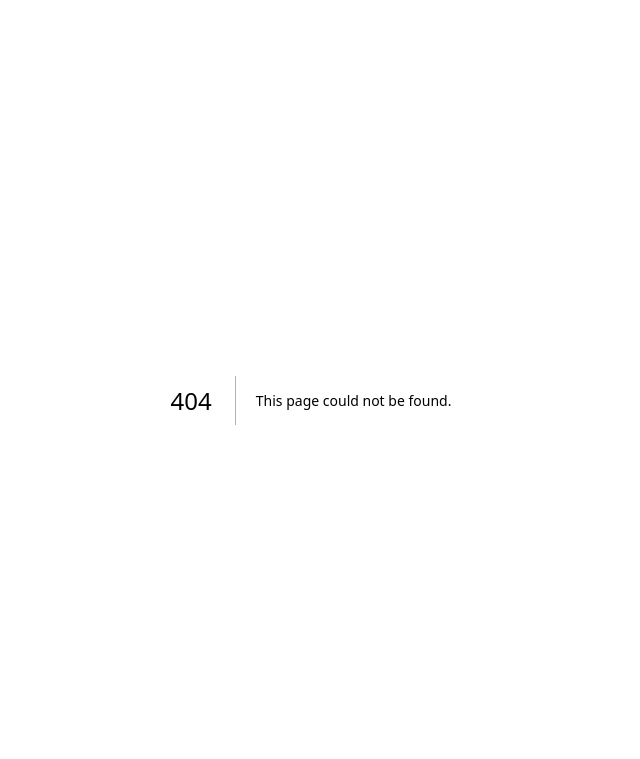
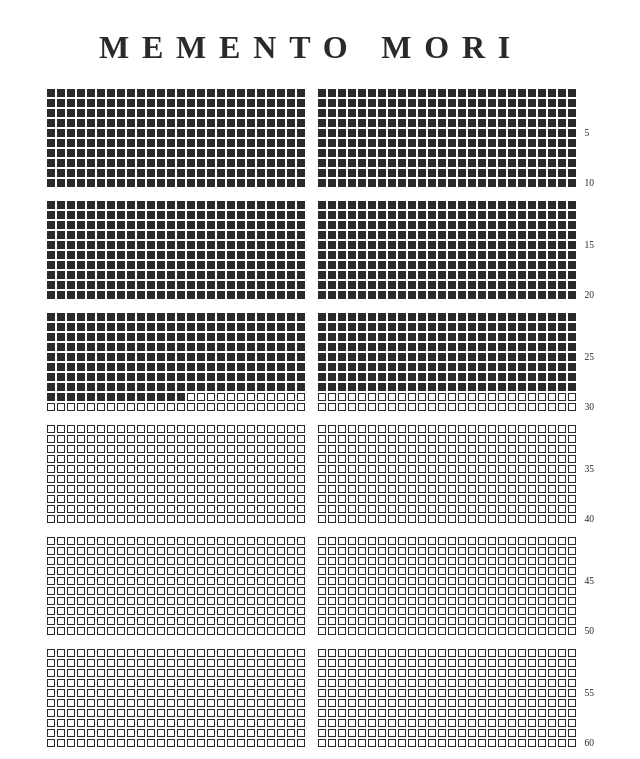
Before and after one commit to mddwav/morirecolor, a Next.js app: page /calendar in a window 1280 px wide. Before the commit this address had no page. Shown: the top 759 px of the page, without its empty margins (329-969 px from the left). Built offline with nearby package versions, Linux system fonts and the light colour scheme.

Commit message:
Second commit

```diff
--- /dev/null
+++ b/components/Calendar.tsx
@@ -0,0 +1,45 @@
+import { cellSize } from "../constants";
+import WeekRow from "./WeekRow";
+
+type CalendarProps = {
+  yearsToLive: number;
+  yearsAndWeeksSinceBirth: [number, number];
+};
+
+function getFillIndex(yearIndex: number, weekIndex: number, index: number) {
+  if (index > yearIndex) return 0;
+
+  if (index < yearIndex) return 52;
+
+  return weekIndex;
+}
+
+export default function Calendar({
+  yearsToLive,
+  yearsAndWeeksSinceBirth: [yearIndex, weekIndex],
+}: CalendarProps) {
+  return (
+    <div className="calendar">
+      {[...Array(yearsToLive)].map((_, index) => {
+        const year = index + 1;
+        const label = year % 5 === 0 ? year : undefined;
+        const fillIndex = getFillIndex(yearIndex, weekIndex, index);
+
+        return (
+          <div className="week-row" key={index}>
+            <WeekRow label={label} fillIndex={fillIndex} />
+          </div>
+        );
+      })}
+      <style jsx>{`
+        .week-row:nth-child(10n) {
+          margin-bottom: ${cellSize * 2}px;
+        }
+
+        .calendar {
+          padding-bottom: 16px;
+        }
+      `}</style>
+    </div>
+  );
+}
--- /dev/null
+++ b/components/Theme.tsx
@@ -0,0 +1,19 @@
+type ThemeProps = {
+  children: React.ReactNode;
+};
+
+export default function Theme({ children }: ThemeProps) {
+  return (
+    <div className="container">
+      {children}
+      <style jsx>{`
+        .container {
+          display: flex;
+          justify-content: center;
+          align-items: center;
+          flex-direction: column;
+        }
+      `}</style>
+    </div>
+  );
+}
--- /dev/null
+++ b/components/WeekRow.tsx
@@ -0,0 +1,55 @@
+import { weeksInYear, cellSize, darkGrey } from "../constants";
+
+type WeekRowProps = {
+  label?: number;
+  fillIndex: number;
+};
+
+export default function WeekRow({ label, fillIndex }: WeekRowProps) {
+  return (
+    <div className="row">
+      {weeksInYear.map((_, index) => {
+        let classes = "week";
+
+        if (index < fillIndex) {
+          classes += " filled";
+        }
+
+        return <div className={classes} key={index} />;
+      })}
+      <label className="label">{label}</label>
+
+      <style jsx>{`
+        .week {
+          margin: 1px;
+          height: ${cellSize}px;
+          width: ${cellSize}px;
+          border: 1px solid ${darkGrey};
+        }
+
+        .week.filled {
+          background-color: ${darkGrey};
+        }
+
+        .row {
+          display: flex;
+          align-items: center;
+          position: relative;
+        }
+
+        .week:nth-child(26) {
+          margin-right: ${cellSize * 2}px;
+        }
+
+        .label {
+          position: absolute;
+          right: -32px;
+          text-align: left;
+          width: 24px;
+          font-size: 0.6em;
+          color: ${darkGrey};
+        }
+      `}</style>
+    </div>
+  );
+}
--- /dev/null
+++ b/constants.ts
@@ -0,0 +1,57 @@
+export const cellSize = 6;
+export const darkGrey = "#2a2a2a";
+
+export const weeksInYear = [
+  {},
+  {},
+  {},
+  {},
+  {},
+  {},
+  {},
+  {},
+  {},
+  {},
+  {},
+  {},
+  {},
+  {},
+  {},
+  {},
+  {},
+  {},
+  {},
+  {},
+  {},
+  {},
+  {},
+  {},
+  {},
+  {},
+  {},
+  {},
+  {},
+  {},
+  {},
+  {},
+  {},
+  {},
+  {},
+  {},
+  {},
+  {},
+  {},
+  {},
+  {},
+  {},
+  {},
+  {},
+  {},
+  {},
+  {},
+  {},
+  {},
+  {},
+  {},
+  {},
+];
--- a/package.json
+++ b/package.json
@@ -8,8 +8,7 @@
     "type-check": "tsc"
   },
   "dependencies": {
-    "@types/d3": "^5.16.3",
-    "d3": "^6.2.0",
+    "date-fns": "^2.16.1",
     "next": "latest",
     "react": "^16.12.0",
     "react-dom": "^16.12.0"
--- /dev/null
+++ b/pages/calendar.tsx
@@ -0,0 +1,39 @@
+import Head from "next/head";
+import Calendar from "../components/Calendar";
+import Theme from "../components/Theme";
+import { darkGrey } from "../constants";
+import { yearsAndWeeksSinceDate } from "../utils/years";
+
+const yearsToLive = 80;
+const enteredBirthDate = new Date(1992, 7, 25);
+const yearsAndWeeksSinceBirth = yearsAndWeeksSinceDate(enteredBirthDate);
+
+export default function CalendarPage() {
+  return (
+    <Theme>
+      <Head>
+        <title>Memento Mori Calendar</title>
+        <meta name="viewport" content="initial-scale=1.0, width=device-width" />
+        <link
+          rel="stylesheet"
+          href="https://cdnjs.cloudflare.com/ajax/libs/normalize/8.0.1/normalize.min.css"
+          integrity="sha512-NhSC1YmyruXifcj/KFRWoC561YpHpc5Jtzgvbuzx5VozKpWvQ+4nXhPdFgmx8xqexRcpAglTj9sIBWINXa8x5w=="
+          crossOrigin="anonymous"
+        />
+      </Head>
+      <h1>MEMENTO MORI</h1>
+      <Calendar
+        yearsToLive={yearsToLive}
+        yearsAndWeeksSinceBirth={yearsAndWeeksSinceBirth}
+      />
+      <style jsx>
+        {`
+          h1 {
+            letter-spacing: 0.4em;
+            color: ${darkGrey};
+          }
+        `}
+      </style>
+    </Theme>
+  );
+}
--- /dev/null
+++ b/styles.css
@@ -0,0 +1,7 @@
+html {
+  background-color: #f0ead6;
+}
+
+body {
+  font-family: "Times New Roman", Times, serif;
+}
--- /dev/null
+++ b/utils/years.ts
@@ -0,0 +1,9 @@
+import differenceInWeeks from "date-fns/differenceInWeeks";
+import startOfToday from "date-fns/startOfToday";
+
+export function yearsAndWeeksSinceDate(date: Date): [number, number] {
+  const weeksSince = differenceInWeeks(startOfToday(), date);
+  const yearIndex = Math.trunc(weeksSince / 52);
+  const weekIndex = weeksSince % 52;
+  return [yearIndex, weekIndex];
+}
```
Also changed, not shown: pages/index.tsx (+6 -16 lines), pages/myApp.tsx (added, +21 -0 lines), 1 other file (tests, documents, lock files or other folders).
